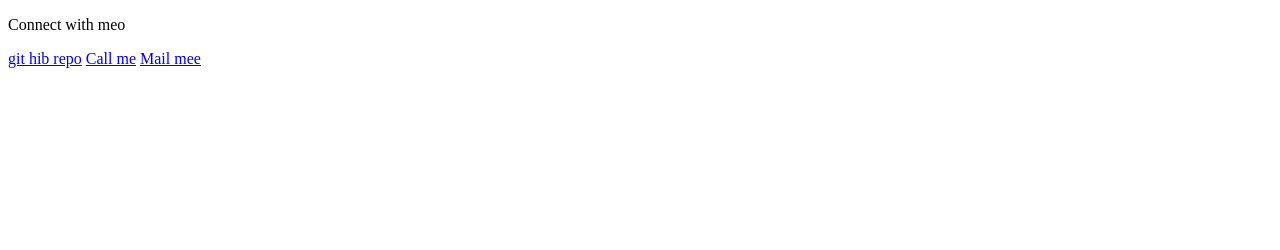
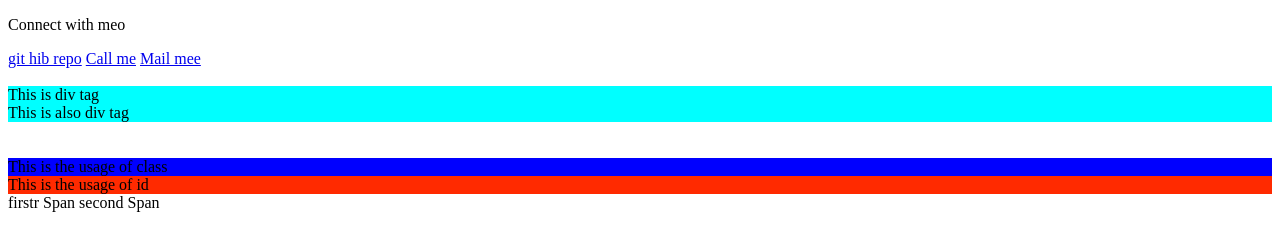
Before and after one commit to sharmaaryan18/tag_practice-, a plain HTML site: page index.html in a window 1280 px wide. Drawn offline with Linux system fonts and the light colour scheme.

Commit message:
11Jan2023

```diff
--- a/index.html
+++ b/index.html
@@ -5,12 +5,37 @@
     <meta http-equiv="X-UA-Compatible" content="IE=edge">
     <meta name="viewport" content="width=device-width, initial-scale=1.0">
     <title>Document</title>
+    <style>
+        div{
+            background-color: aqua;
+
+        }
+        .divclass{
+            background-color: blue;
+        }
+        #Sdivclass{
+            background-color: rgb(255, 42, 0);
+        }
+    </style>
+
 </head>
 <body>
     <P>Connect with meo </P>
     <a href="https://github.com/sharmaaryan18/tag_practice-.git"  target="_blank">git hib repo</a>
     <a href="tel:6006762879"target="_blank"> Call me</a>
     <a href="mailto:aryansharm3876@gmail.com"target="_blank">Mail mee</a>
+    <br>
+    <br>
+<div>This is div tag</div>
+<div>This is also div tag</div>
+<br>
+<br>
+<div class="divclass">This is the usage of class</div>
+<div id="Sdivclass">This is the usage of id</div>
+
+
+<span>firstr Span</span>
+<span>second Span</span>
 
 </body>
 </html>
```
